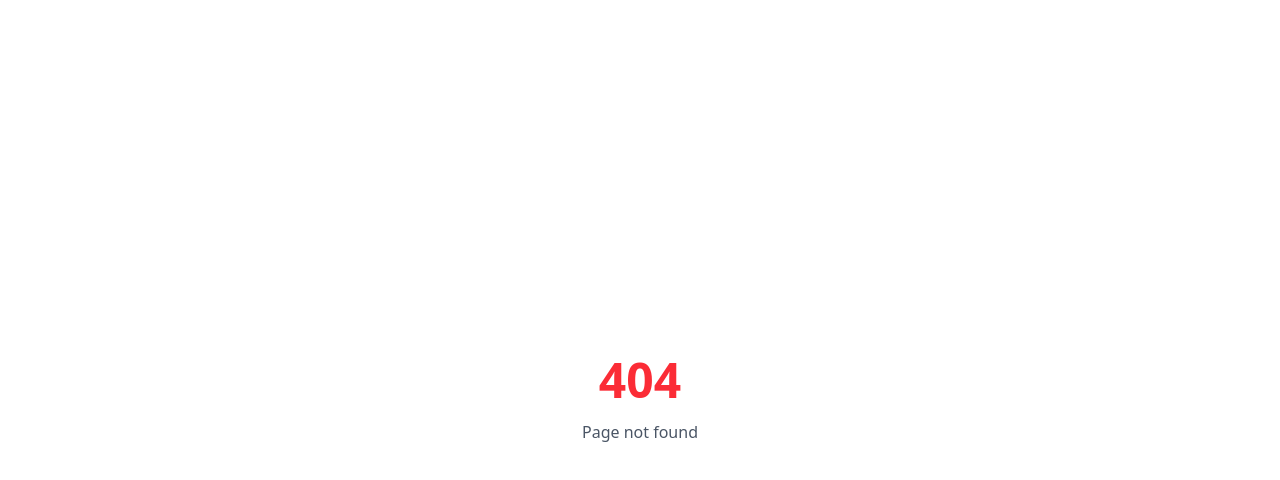
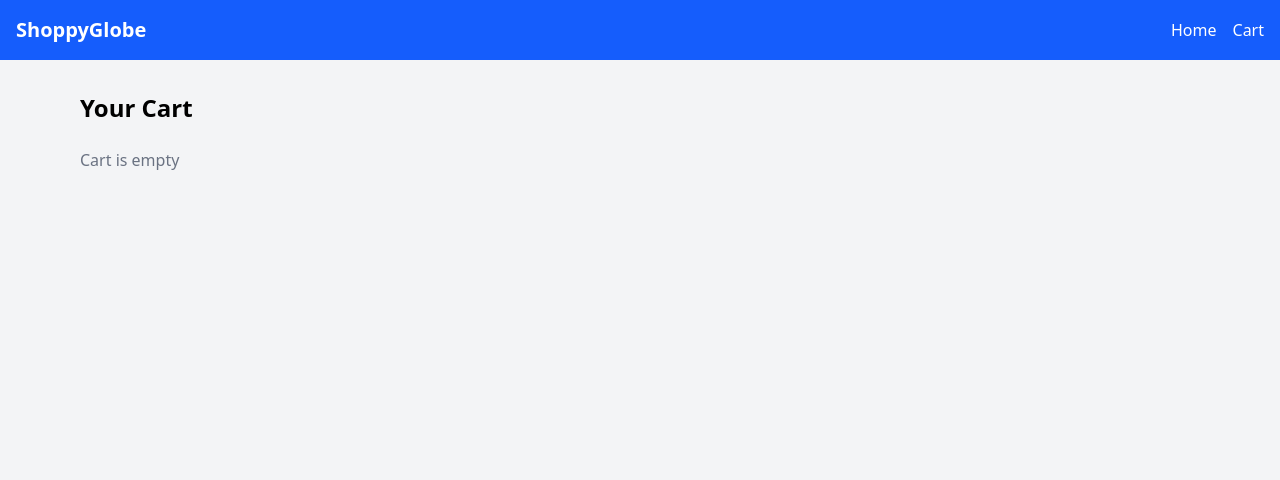
Before and after one commit to vikashrao12/ShoppyGlobe, a React (Vite) app: page /cart in a window 1280 px wide. Before the commit this address had no page. Shown: the top 480 px of the page. Built offline with nearby package versions, Linux system fonts and the light colour scheme.

Commit message:
add cart page and display cart items

```diff
--- a/src/components/Header.jsx
+++ b/src/components/Header.jsx
@@ -5,8 +5,8 @@ const Header = () => {
         <h1 className="text-xl font-bold">ShoppyGlobe</h1>
 
         <nav className="space-x-4">
-          <span className="cursor-pointer hover:underline">Home</span>
-          <span className="cursor-pointer hover:underline">Cart</span>
+          <a href="/" className="cursor-pointer hover:underline">Home</a>
+          <a href="/cart" className="cursor-pointer hover:underline">Cart</a>
         </nav>
       </div>
     </header>
--- a/src/main.jsx
+++ b/src/main.jsx
@@ -6,6 +6,8 @@ import appRouter from "./router"
 import store from "./redux/store"
 import './index.css'
 
+
+
 ReactDOM.createRoot(document.getElementById('root')).render(
   <React.StrictMode>
     <Provider store={store}>
--- /dev/null
+++ b/src/pages/Cart.jsx
@@ -0,0 +1,60 @@
+import { useSelector } from "react-redux"
+
+const Cart = () => {
+  const cartData = useSelector((state) => state.cart.cartItems)
+
+  const totalPrice = cartData.reduce(
+    (total, item) => total + item.price * item.qty,
+    0
+  )
+
+  return (
+    <div className="max-w-6xl mx-auto p-4">
+      <h2 className="text-2xl font-bold mb-6">
+        Your Cart
+      </h2>
+
+      {cartData.length === 0 ? (
+        <p className="text-gray-500">
+          Cart is empty
+        </p>
+      ) : (
+        <div className="grid gap-4">
+          {cartData.map((item) => (
+            <div
+              key={item.id}
+              className="flex items-center gap-4 bg-white p-4 rounded shadow"
+            >
+              <img
+                src={item.thumbnail}
+                alt={item.title}
+                className="w-20 h-20 object-cover rounded"
+              />
+
+              <div className="flex-1">
+                <h3 className="font-semibold">
+                  {item.title}
+                </h3>
+                <p className="text-sm text-gray-600">
+                  ₹{item.price} × {item.qty}
+                </p>
+              </div>
+
+              <p className="font-bold">
+                ₹{item.price * item.qty}
+              </p>
+            </div>
+          ))}
+
+          <div className="text-right mt-4">
+            <p className="text-lg font-semibold">
+              Total: ₹{totalPrice}
+            </p>
+          </div>
+        </div>
+      )}
+    </div>
+  )
+}
+
+export default Cart
--- a/src/router.jsx
+++ b/src/router.jsx
@@ -2,6 +2,7 @@ import { createBrowserRouter } from "react-router-dom"
 import Home from "./pages/Home"
 import NotFound from "./pages/NotFound"
 import App from "./App"
+import Cart from "./pages/Cart"
 
 const appRouter = createBrowserRouter([
   {
@@ -11,7 +12,12 @@ const appRouter = createBrowserRouter([
       {
         path: "",
         element: <Home />
+      },
+      {
+        path: "/cart",
+        element: <Cart />
       }
+
     ]
   },
   {
```
